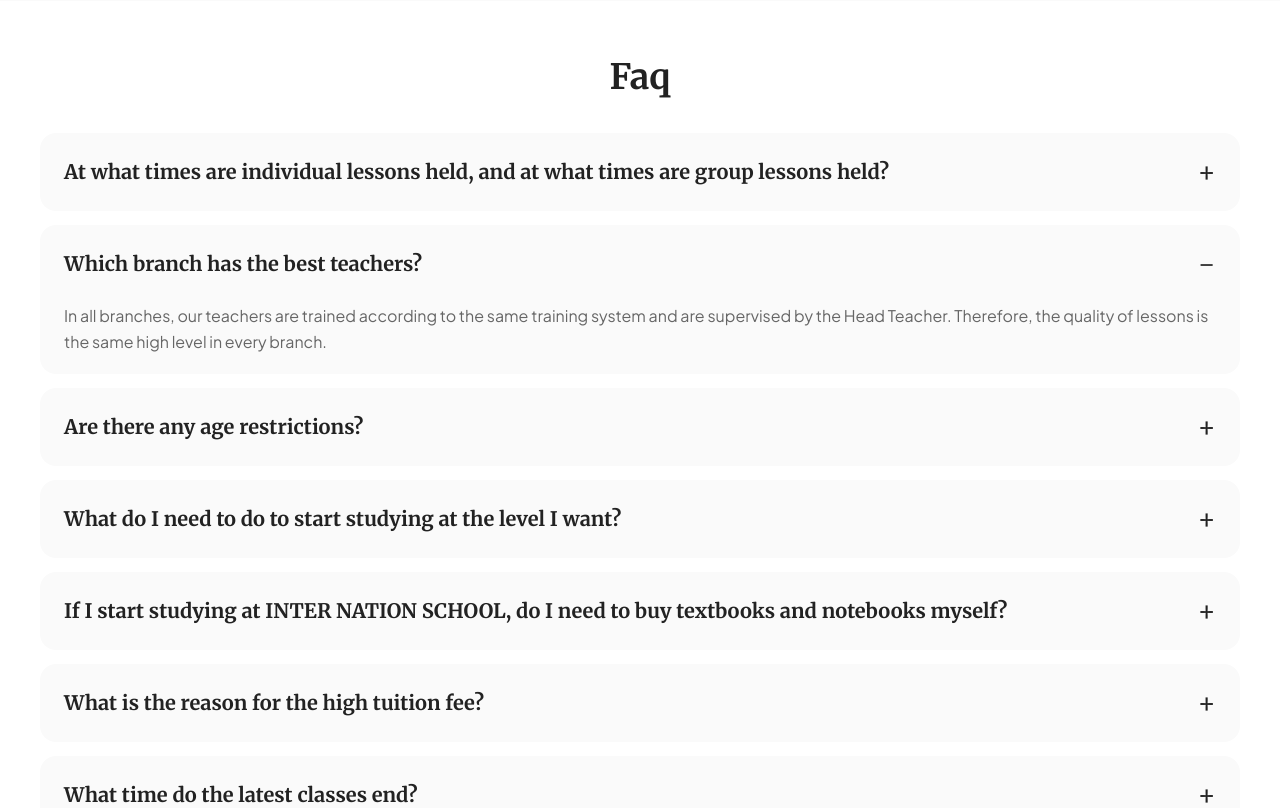
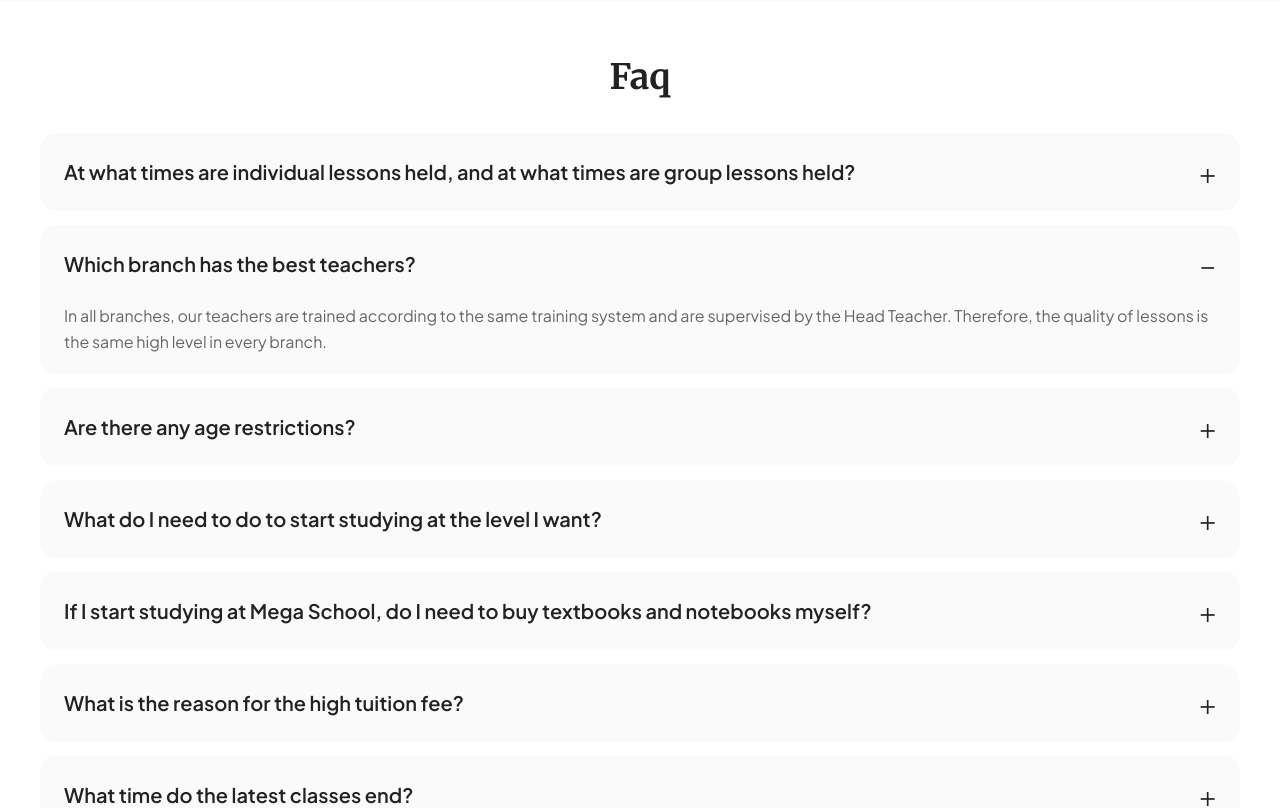
Before and after one commit to usershokhrukh/mega-school, a Next.js app: page / in a window 1280 px wide. Shown: the part 4640-5448 px from the top of the page. Built offline with nearby package versions, Linux system fonts and the light colour scheme.

Commit message:
feachers/faq faq finished

```diff
--- a/src/components/faq/Faq.jsx
+++ b/src/components/faq/Faq.jsx
@@ -25,9 +25,9 @@ const faqData = [
       "Come to our center, where the administrators will provide you with all the necessary information. To start studying at your desired level, you must successfully pass an oral interview and a placement test.",
   },
   {
-    question: "If I start studying at INTER NATION SCHOOL, do I need to buy textbooks and notebooks myself?",
+    question: "If I start studying at Mega School, do I need to buy textbooks and notebooks myself?",
     answer:
-      "At INTER NATION SCHOOL, every new student or student advancing to the next level receives a textbook and a notebook for free (the notebook is provided only once).",
+      "At Mega School, every new student or student advancing to the next level receives a textbook and a notebook for free (the notebook is provided only once).",
   },
   {
     question: "What is the reason for the high tuition fee?",
--- a/src/components/faq/faq.modules.scss
+++ b/src/components/faq/faq.modules.scss
@@ -28,7 +28,7 @@
   }
 
   &__question {
-    @include merri();
+    @include plus();
     width: 100%;
     padding: 18px 24px;
     border: none;
```
